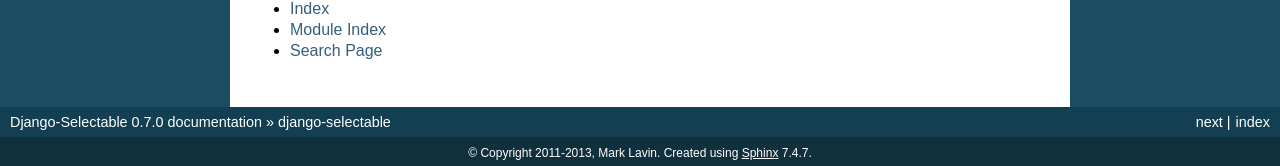
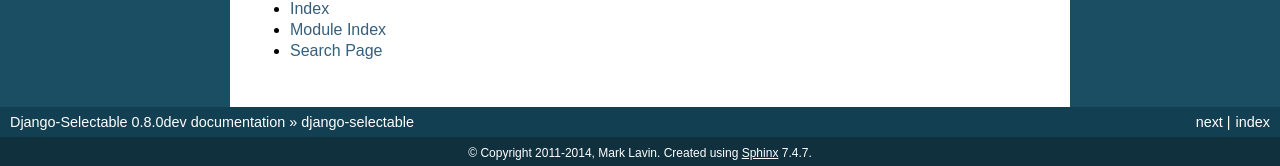
Before and after one commit to mlavin/django-selectable, a Sphinx documentation site: the page built from docs/index.rst, in a window 1280 px wide and 900 px high, scrolled down 2091 px. Shown: the part 731-897 px from the top of the window. Built offline with Sphinx 7.4.7, drawn with Linux system fonts in a browser that asks for light colours; some of the changed text lies outside the part shown.

Commit message:
Bump the copyright year.

```diff
--- a/docs/conf.py
+++ b/docs/conf.py
@@ -12,6 +12,7 @@
 # serve to show the default.
 
 import sys, os
+import selectable
 
 # If extensions (or modules to document with autodoc) are in another directory,
 # add these directories to sys.path here. If the directory is relative to the
@@ -41,16 +42,16 @@
 
 # General information about the project.
 project = u'Django-Selectable'
-copyright = u'2011-2013, Mark Lavin'
+copyright = u'2011-2014, Mark Lavin'
 
 # The version info for the project you're documenting, acts as replacement for
 # |version| and |release|, also used in various other places throughout the
 # built documents.
 #
 # The short X.Y version.
-version = '0.7'
+version = '.'.join(selectable.__version__.split('.')[0:2])
 # The full version, including alpha/beta/rc tags.
-release = '0.7.0'
+release = selectable.__version__
 
 # The language for content autogenerated by Sphinx. Refer to documentation
 # for a list of supported languages.
```
Also changed, not shown: LICENSE.txt.
